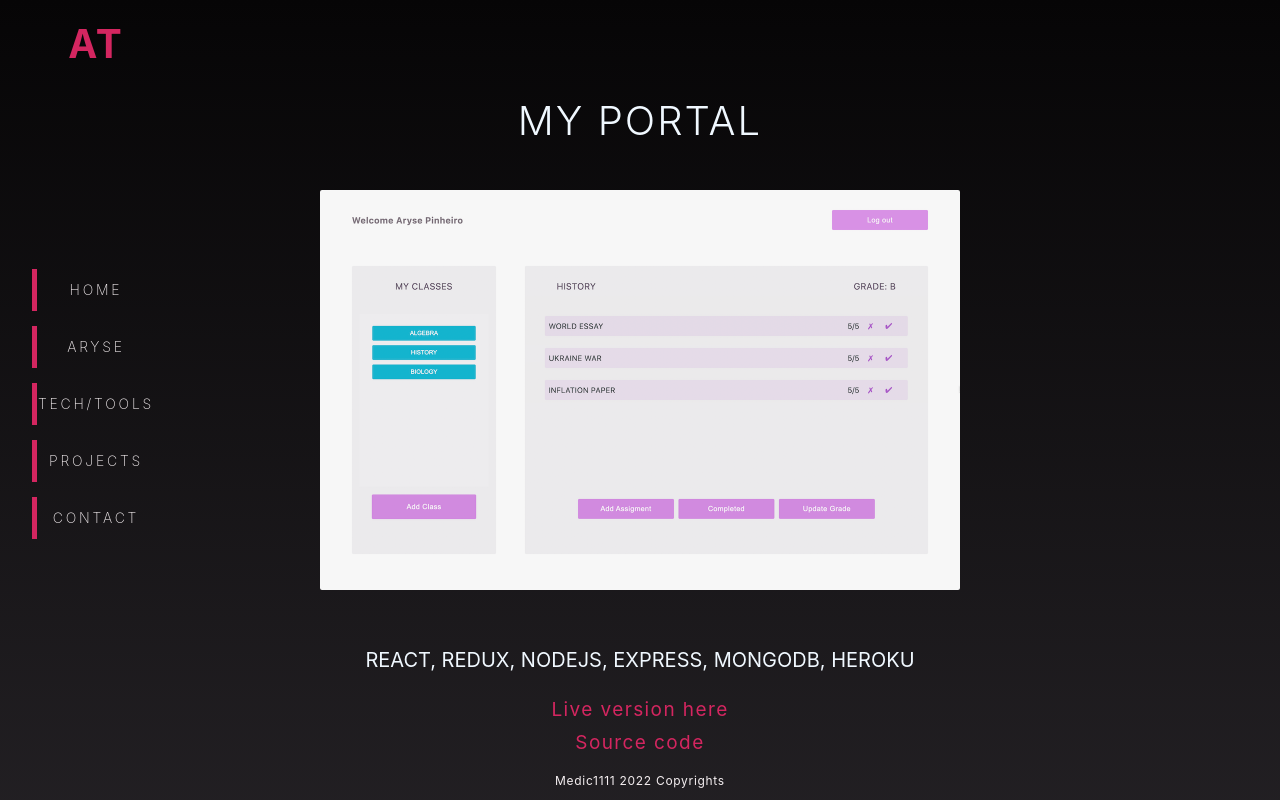
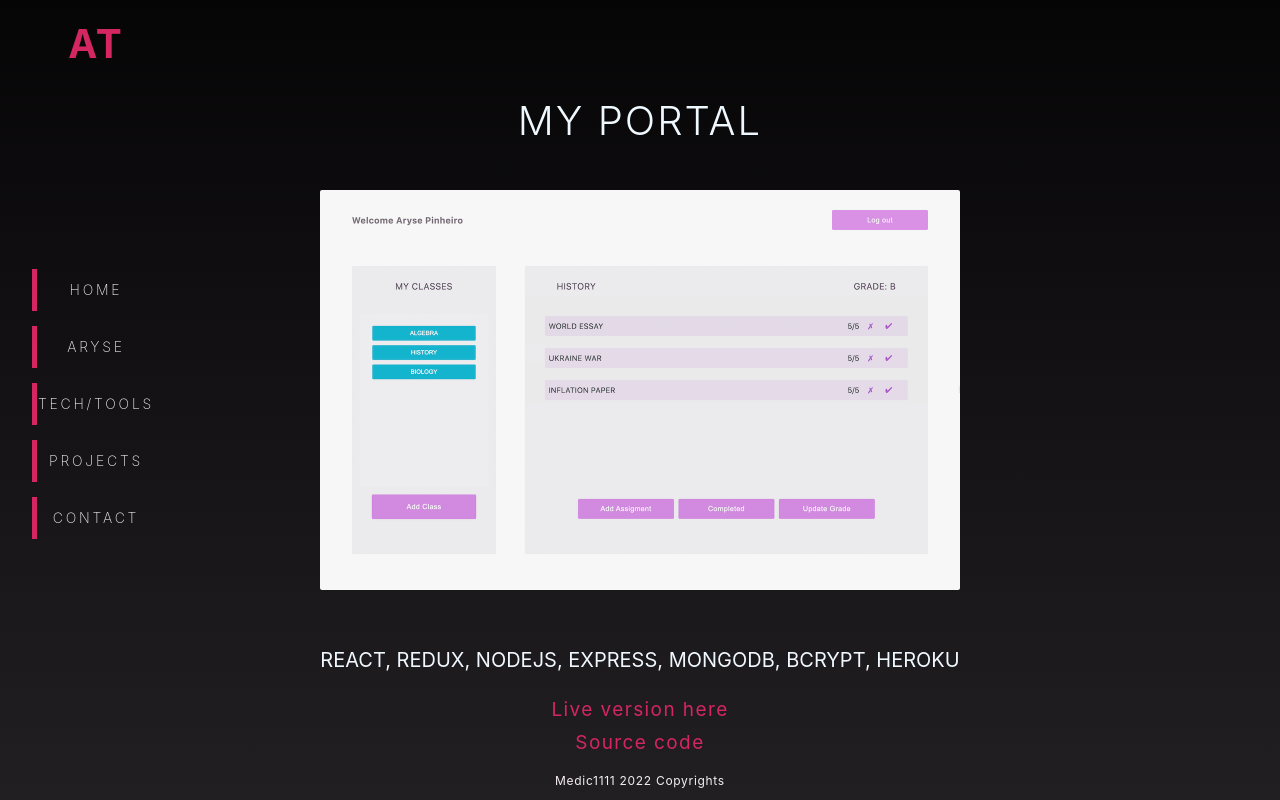
Before and after one commit to Medic1111/ARYSE-PAGANO-PORTFOLIO, a Next.js app: page /projects in a window 1280 px wide. Built offline with nearby package versions, Linux system fonts and the light colour scheme.

Commit message:
Added bcrypt to description of portal project

```diff
--- a/data/projData.js
+++ b/data/projData.js
@@ -71,9 +71,9 @@ const projData = [
     url: "https://testing-portal-api.herokuapp.com/",
     name: "My Portal",
     repo: "https://github.com/Medic1111/my-portal",
-    tech: "React, Redux, NodeJS, Express, MongoDB, Heroku ",
+    tech: "React, Redux, NodeJS, Express, MongoDB, BCRYPT, Heroku ",
     description:
-      "To Test: {StudentId: 123456, Password: 123456};  Student portal where you can add your classes and track assignments and grades. Created with Create-React-App with State management via React-Redux and Redux-Toolkit. NodeJS backend with express server and mongoDB for database.",
+      "To Test: {StudentId: 123456, Password: 123456};  Student portal where you can add your classes and track assignments and grades. Created with Create-React-App with State management via React-Redux and Redux-Toolkit. NodeJS backend with express server and mongoDB for database. Password Hashed and salted with Bcrypt.",
     images: [MyPortal, MyPortalCodeOne, MyPortalCodeTwo, MyPortalCodeThree],
     img1: MyPortal,
     codeOne: MyPortalCodeOne,
```
